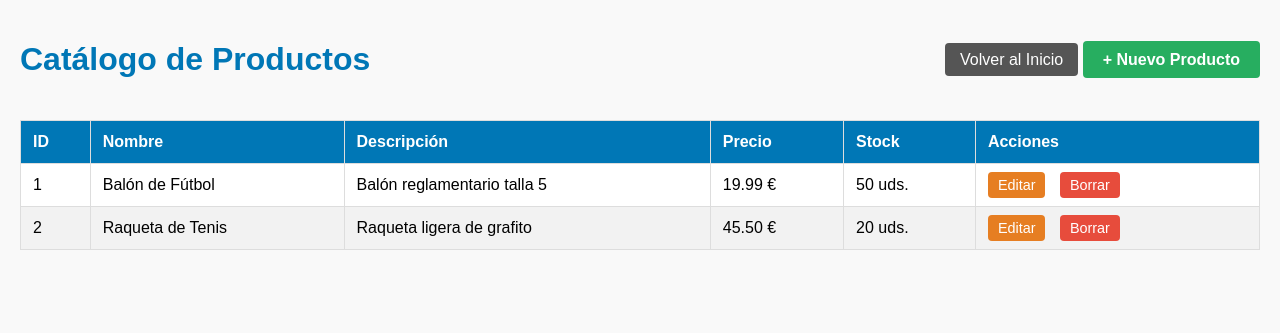
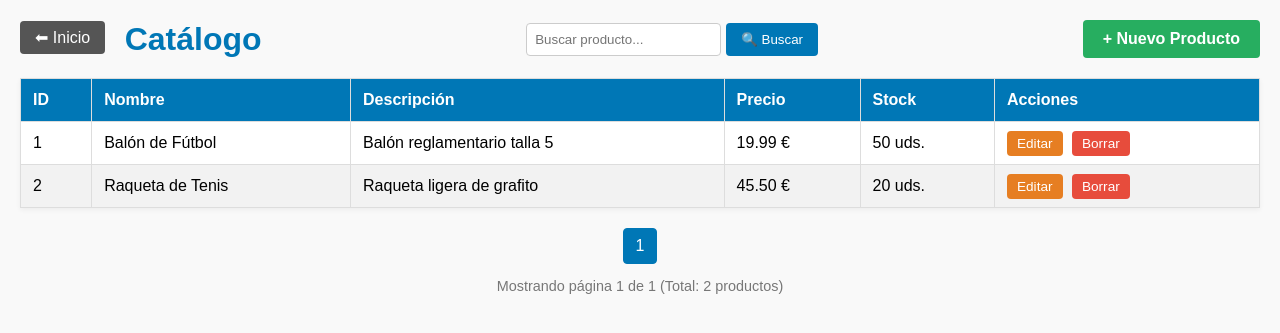
Before and after one commit to FcoJavierPerezHdez/TRABAJOPHP, a PHP site: page /items_list.php in a window 1280 px wide. Shown: the top 333 px of the page. Run offline with PHP 8.4, Linux system fonts and the light colour scheme; the visitor is signed in with stand-in values (Sample User, id 1); data comes from the database, SQL or seed files in the repository.

Commit message:
Para buscar en la lista de productos guardados o registrados en nuestra bbdd, tendremos que modificar el codigo de nuestro archivo de /public/items_list.php en el que le incluiremos el numero de productos que queremos que salgan por página como máximo y también que pueda buscar productos por nombres.

```diff
--- a/public/items_list.php
+++ b/public/items_list.php
@@ -3,15 +3,34 @@
 require_once __DIR__ . '/../app/pdo.php';
 require_once __DIR__ . '/../app/auth.php';
 
-// Verificamos que el usuario esté logueado.
-// Si no lo está, lo mandamos al login.
 require_login();
 
+// --- CONFIGURACIÓN DE PAGINACIÓN ---
+$registros_por_pagina = 10; // Cambiamos esto si queremos ver más o menos productos
+$pagina_actual = isset($_GET['page']) ? (int)$_GET['page'] : 1;
+if ($pagina_actual < 1) $pagina_actual = 1;
+
+// --- CONFIGURACIÓN DE BÚSQUEDA ---
+$busqueda = isset($_GET['q']) ? trim($_GET['q']) : '';
+
 try {
-    // Creacion de consulta SQL simple para traer todos los productos
-    // Más adelante aquí añadiremos el "LIMIT" para la paginación y el "WHERE" para el buscador
-    $stmt = $pdo->query("SELECT * FROM products");
-    $products = $stmt->fetchAll(); // Recuperamos todas las filas en un array
+    // CONTAR TOTAL DE RESULTADOS
+    // Necesitamos saber cuántos hay en total para calcular las páginas
+    $sql_count = "SELECT COUNT(*) FROM products WHERE name LIKE :search";
+    $stmt_count = $pdo->prepare($sql_count);
+    $stmt_count->execute([':search' => "%$busqueda%"]);
+    $total_registros = $stmt_count->fetchColumn();
+
+    // Cálculos matemáticos necesarios
+    $total_paginas = ceil($total_registros / $registros_por_pagina);
+    $offset = ($pagina_actual - 1) * $registros_por_pagina;
+
+    // TRAEMOS LOS PRODUCTOS DE ESTA PÁGINA
+    // Usamos LIMIT y OFFSET. Los metemos como enteros para evitar problemas con PDO.
+    $sql_data = "SELECT * FROM products WHERE name LIKE :search LIMIT " . (int)$registros_por_pagina . " OFFSET " . (int)$offset;
+    $stmt = $pdo->prepare($sql_data);
+    $stmt->execute([':search' => "%$busqueda%"]);
+    $products = $stmt->fetchAll();
 
 } catch (PDOException $e) {
     die("Error al cargar productos: " . $e->getMessage());
@@ -27,30 +46,52 @@ try {
         body { font-family: sans-serif; margin: 20px; background-color: #f9f9f9; }
         h1 { color: #0077b6; }
 
-        /* Estilos básicos para la tabla */
-        table { width: 100%; border-collapse: collapse; background: white; margin-top: 20px; }
+        /* Estilos Tabla */
+        table { width: 100%; border-collapse: collapse; background: white; margin-top: 20px; box-shadow: 0 2px 5px rgba(0,0,0,0.05); }
         th, td { padding: 12px; border: 1px solid #ddd; text-align: left; }
         th { background-color: #0077b6; color: white; }
         tr:nth-child(even) { background-color: #f2f2f2; }
 
-        .actions a { text-decoration: none; margin-right: 10px; padding: 5px 10px; border-radius: 4px; color: white; font-size: 0.9em; }
+        /* Botones de acción */
+        .actions a { text-decoration: none; margin-right: 5px; padding: 5px 10px; border-radius: 4px; color: white; font-size: 0.85em; }
         .btn-edit { background-color: #e67e22; }
         .btn-delete { background-color: #e74c3c; }
 
-        .top-bar { display: flex; justify-content: space-between; align-items: center; }
+        /* Barra Superior */
+        .top-bar { display: flex; justify-content: space-between; align-items: center; flex-wrap: wrap; gap: 10px; margin-bottom: 20px; }
         .btn-back { background: #555; color: white; text-decoration: none; padding: 8px 15px; border-radius: 4px; }
         .btn-new { background: #27ae60; color: white; text-decoration: none; padding: 10px 20px; border-radius: 4px; font-weight: bold;}
+
+        /* Buscador */
+        .search-box { display: flex; gap: 5px; }
+        .search-box input { padding: 8px; border: 1px solid #ccc; border-radius: 4px; }
+        .search-box button { padding: 8px 15px; background: #0077b6; color: white; border: none; border-radius: 4px; cursor: pointer; }
+
+        /* Paginación */
+        .pagination { margin-top: 20px; text-align: center; }
+        .pagination a, .pagination span { display: inline-block; padding: 8px 12px; margin: 0 2px; border: 1px solid #ddd; background: white; text-decoration: none; color: #333; border-radius: 4px; }
+        .pagination a.active { background: #0077b6; color: white; border-color: #0077b6; }
+        .pagination a:hover:not(.active) { background: #ddd; }
     </style>
 </head>
 <body>
 
     <div class="top-bar">
-        <h1>Catálogo de Productos</h1>
         <div>
-            <a href="index.php" class="btn-back">Volver al Inicio</a>
-            <!--Ponemos el enlace real -->
-            <a href="items_form.php" class="btn-new">+ Nuevo Producto</a>
+            <a href="index.php" class="btn-back">⬅ Inicio</a>
+            <h1 style="display:inline; margin-left:15px; vertical-align:middle;">Catálogo</h1>
         </div>
+
+        <!-- FORMULARIO BUSCADOR -->
+        <form class="search-box" method="GET" action="items_list.php">
+            <input type="text" name="q" placeholder="Buscar producto..." value="<?php echo htmlspecialchars($busqueda); ?>">
+            <button type="submit">🔍 Buscar</button>
+            <?php if ($busqueda): ?>
+                <a href="items_list.php" style="padding: 8px; color: #666; text-decoration: none;">(Limpiar)</a>
+            <?php endif; ?>
+        </form>
+
+        <a href="items_form.php" class="btn-new">+ Nuevo Producto</a>
     </div>
 
     <?php if (count($products) > 0): ?>
@@ -66,7 +107,6 @@ try {
                 </tr>
             </thead>
             <tbody>
-                <!-- Aquí empieza el bucle: Repetimos esto por cada producto -->
                 <?php foreach ($products as $product): ?>
                 <tr>
                     <td><?php echo $product['id']; ?></td>
@@ -75,18 +115,49 @@ try {
                     <td><?php echo number_format($product['price'], 2); ?> €</td>
                     <td><?php echo $product['stock']; ?> uds.</td>
                     <td class="actions">
-                    <!-- CAMBIO: Ahora pasamos el ID por la URL -->
-                    <a href="items_form.php?id=<?php echo $product['id']; ?>" class="btn-edit">Editar</a>
-
-                    <a href="items_delete.php?id=<?php echo $product['id']; ?>" class="btn-delete">Borrar</a>
-                    </td>
+                        <a href="items_form.php?id=<?php echo $product['id']; ?>" class="btn-edit">Editar</a>
+                        <a href="items_delete.php?id=<?php echo $product['id']; ?>" class="btn-delete">Borrar</a>
                     </td>
                 </tr>
                 <?php endforeach; ?>
             </tbody>
         </table>
+
+        <!-- BARRA DE PAGINACIÓN -->
+        <div class="pagination">
+            <?php
+                // Mantenemos el término de búsqueda en los enlaces de paginación
+                $link_extra = $busqueda ? "&q=" . urlencode($busqueda) : "";
+            ?>
+
+            <!-- Botón Anterior -->
+            <?php if ($pagina_actual > 1): ?>
+                <a href="?page=<?php echo $pagina_actual - 1; ?><?php echo $link_extra; ?>">« Anterior</a>
+            <?php endif; ?>
+
+            <!-- Números de página -->
+            <?php for ($i = 1; $i <= $total_paginas; $i++): ?>
+                <a href="?page=<?php echo $i; ?><?php echo $link_extra; ?>"
+                   class="<?php echo $i === $pagina_actual ? 'active' : ''; ?>">
+                   <?php echo $i; ?>
+                </a>
+            <?php endfor; ?>
+
+            <!-- Botón Siguiente -->
+            <?php if ($pagina_actual < $total_paginas): ?>
+                <a href="?page=<?php echo $pagina_actual + 1; ?><?php echo $link_extra; ?>">Siguiente »</a>
+            <?php endif; ?>
+        </div>
+
+        <p style="text-align: center; color: #777; font-size: 0.9em;">
+            Mostrando página <?php echo $pagina_actual; ?> de <?php echo $total_paginas; ?> (Total: <?php echo $total_registros; ?> productos)
+        </p>
+
     <?php else: ?>
-        <p>No hay productos registrados todavía.</p>
+        <p style="text-align: center; margin-top: 40px; font-size: 1.2em;">
+            No se encontraron productos con esa búsqueda. <br>
+            <a href="items_list.php">Ver todos</a>
+        </p>
     <?php endif; ?>
 
 </body>
```
